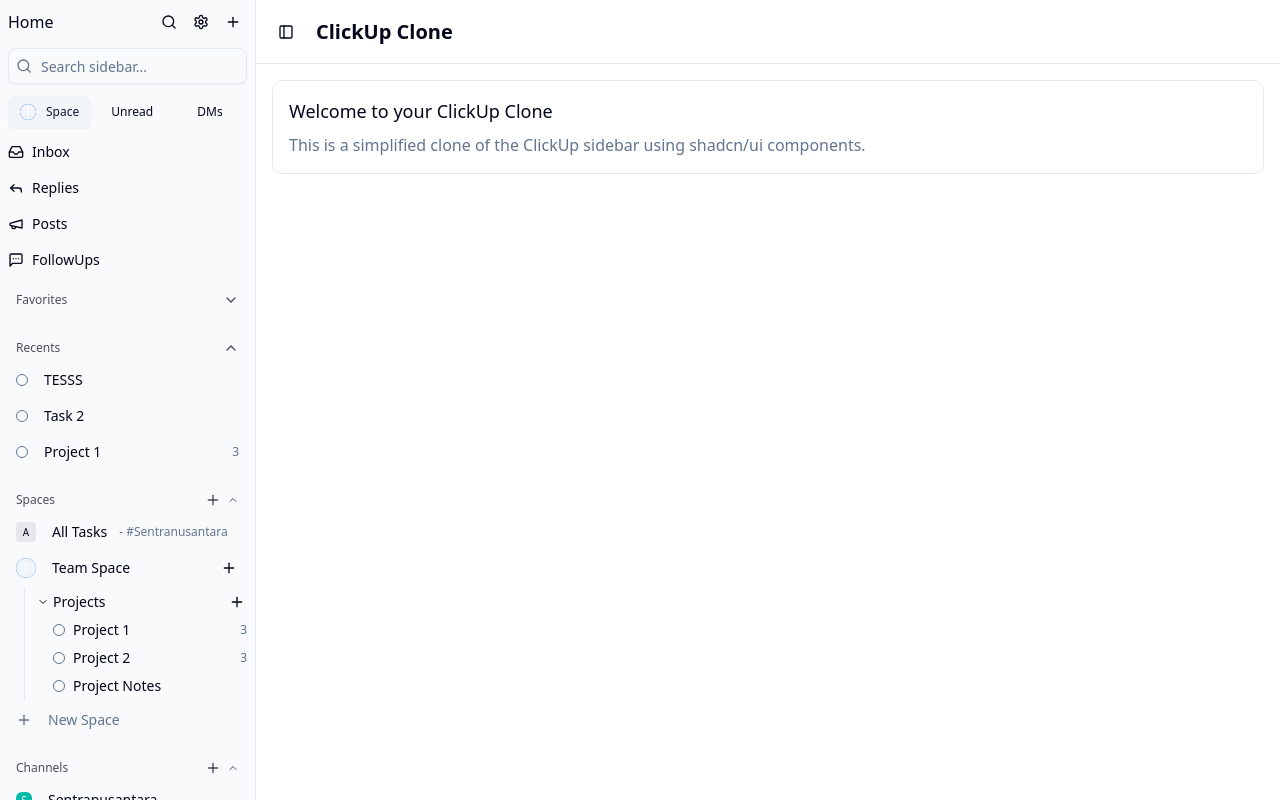
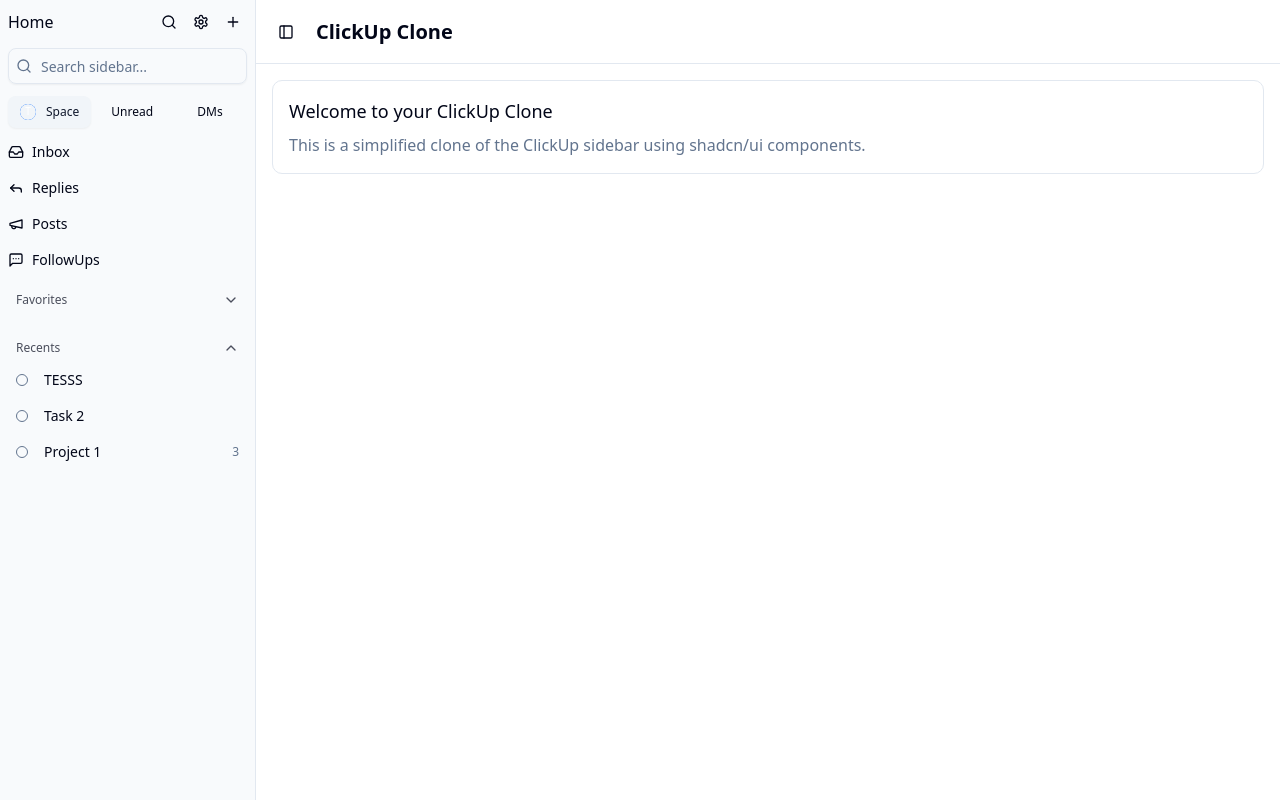
Before and after one commit to Alexwilliam112/oos-clickup, a Next.js app: page / in a window 1280 px wide. Built offline with nearby package versions, Linux system fonts and the light colour scheme.

Commit message:
fixed: hydration error on dashboard

```diff
--- a/src/components/clickup-sidebar.jsx
+++ b/src/components/clickup-sidebar.jsx
@@ -1,12 +1,22 @@
-"use client"
+"use client";
 
-import * as React from "react"
-import { ChevronDown, Hash, Inbox, Megaphone, MessageSquareMore, Plus, Reply, Search, Settings } from "lucide-react"
+import * as React from "react";
+import {
+  ChevronDown,
+  Hash,
+  Inbox,
+  Megaphone,
+  MessageSquareMore,
+  Plus,
+  Reply,
+  Search,
+  Settings,
+} from "lucide-react";
 
-import { Avatar, AvatarFallback } from "@/components/ui/avatar"
-import { Button } from "@/components/ui/button"
-import { Collapsible, CollapsibleContent, CollapsibleTrigger } from "@/components/ui/collapsible"
-import { Input } from "@/components/ui/input"
+import { Avatar, AvatarFallback } from "@/components/ui/avatar";
+import { Button } from "@/components/ui/button";
+import { Collapsible, CollapsibleContent, CollapsibleTrigger } from "@/components/ui/collapsible";
+import { Input } from "@/components/ui/input";
 import {
   Sidebar,
   SidebarContent,
@@ -18,11 +28,11 @@
   SidebarMenuButton,
   SidebarMenuItem,
   SidebarRail,
-} from "@/components/ui/sidebar"
+} from "@/components/ui/sidebar";
 
 export function ClickUpSidebar() {
-  const [searchQuery, setSearchQuery] = React.useState("")
-  const [activeFilter, setActiveFilter] = React.useState("Space")
+  const [searchQuery, setSearchQuery] = React.useState("");
+  const [activeFilter, setActiveFilter] = React.useState("Space");
 
   return (
     <Sidebar>
@@ -167,198 +177,8 @@
             </CollapsibleContent>
           </SidebarGroup>
         </Collapsible>
-
-        {/* Spaces Section */}
-        <Collapsible className="w-full" defaultOpen>
-          <SidebarGroup>
-            <SidebarGroupLabel asChild className="group/label">
-              <CollapsibleTrigger className="flex w-full items-center justify-between">
-                <span className="text-xs font-medium">Spaces</span>
-                <div className="flex items-center gap-1">
-                  <Button variant="ghost" size="icon" className="h-5 w-5">
-                    <Plus className="h-3 w-3" />
-                  </Button>
-                  <ChevronDown className="h-3 w-3 transition-transform group-data-[state=open]/label:rotate-180" />
-                </div>
-              </CollapsibleTrigger>
-            </SidebarGroupLabel>
-            <CollapsibleContent>
-              <SidebarGroupContent>
-                <SidebarMenu>
-                  <SidebarMenuItem>
-                    <SidebarMenuButton asChild>
-                      <a href="#" className="flex items-center">
-                        <div className="mr-2 flex h-5 w-5 items-center justify-center rounded bg-gray-200 text-[10px] font-medium">
-                          A
-                        </div>
-                        <span>All Tasks</span>
-                        <span className="ml-1 text-xs text-muted-foreground">- #Sentranusantara</span>
-                      </a>
-                    </SidebarMenuButton>
-                  </SidebarMenuItem>
-
-                  {/* Team Space with nested items */}
-                  <SidebarMenuItem>
-                    <SidebarMenuButton asChild>
-                      <a href="#" className="flex items-center">
-                        <Avatar className="mr-2 h-5 w-5 bg-blue-500 text-white">
-                          <AvatarFallback className="text-[10px]">T</AvatarFallback>
-                        </Avatar>
-                        <span>Team Space</span>
-                        <div className="ml-auto flex items-center gap-1">
-                          <Button variant="ghost" size="icon" className="h-5 w-5">
-                            <Plus className="h-3 w-3" />
-                          </Button>
-                        </div>
-                      </a>
-                    </SidebarMenuButton>
-
-                    {/* Projects Folder */}
-                    <div className="ml-4 mt-1 border-l pl-3">
-                      <div className="flex items-center py-1">
-                        <ChevronDown className="mr-1 h-3 w-3" />
-                        <span className="text-sm">Projects</span>
-                        <div className="ml-auto flex items-center gap-1">
-                          <Button variant="ghost" size="icon" className="h-5 w-5">
-                            <Plus className="h-3 w-3" />
-                          </Button>
-                        </div>
-                      </div>
-
-                      {/* Project 1 */}
-                      <div className="ml-4 py-1">
-                        <a href="#" className="flex items-center text-sm">
-                          <div className="mr-2 h-3 w-3 rounded-sm border border-muted-foreground"></div>
-                          <span>Project 1</span>
-                          <span className="ml-auto text-xs text-muted-foreground">3</span>
-                        </a>
-                      </div>
-
-                      {/* Project 2 */}
-                      <div className="ml-4 py-1">
-                        <a href="#" className="flex items-center text-sm">
-                          <div className="mr-2 h-3 w-3 rounded-sm border border-muted-foreground"></div>
-                          <span>Project 2</span>
-                          <span className="ml-auto text-xs text-muted-foreground">3</span>
-                        </a>
-                      </div>
-
-                      {/* Project Notes */}
-                      <div className="ml-4 py-1">
-                        <a href="#" className="flex items-center text-sm">
-                          <div className="mr-2 h-3 w-3 rounded-sm border border-muted-foreground"></div>
-                          <span>Project Notes</span>
-                        </a>
-                      </div>
-                    </div>
-                  </SidebarMenuItem>
-
-                  <SidebarMenuItem>
-                    <SidebarMenuButton asChild>
-                      <a href="#" className="flex items-center text-muted-foreground">
-                        <Plus className="mr-2 h-4 w-4" />
-                        <span>New Space</span>
-                      </a>
-                    </SidebarMenuButton>
-                  </SidebarMenuItem>
-                </SidebarMenu>
-              </SidebarGroupContent>
-            </CollapsibleContent>
-          </SidebarGroup>
-        </Collapsible>
-
-        {/* Channels Section */}
-        <Collapsible className="w-full" defaultOpen>
-          <SidebarGroup>
-            <SidebarGroupLabel asChild className="group/label">
-              <CollapsibleTrigger className="flex w-full items-center justify-between">
-                <span className="text-xs font-medium">Channels</span>
-                <div className="flex items-center gap-1">
-                  <Button variant="ghost" size="icon" className="h-5 w-5">
-                    <Plus className="h-3 w-3" />
-                  </Button>
-                  <ChevronDown className="h-3 w-3 transition-transform group-data-[state=open]/label:rotate-180" />
-                </div>
-              </CollapsibleTrigger>
-            </SidebarGroupLabel>
-            <CollapsibleContent>
-              <SidebarGroupContent>
-                <SidebarMenu>
-                  <SidebarMenuItem>
-                    <SidebarMenuButton asChild>
-                      <a href="#" className="flex items-center">
-                        <div className="mr-2 flex h-4 w-4 items-center justify-center rounded-sm bg-teal-500 text-[10px] font-medium text-white">
-                          S
-                        </div>
-                        <span>Sentranusantara</span>
-                      </a>
-                    </SidebarMenuButton>
-                  </SidebarMenuItem>
-                  <SidebarMenuItem>
-                    <SidebarMenuButton asChild>
-                      <a href="#" className="flex items-center">
-                        <Hash className="mr-2 h-4 w-4" />
-                        <span>Welcome</span>
-                      </a>
-                    </SidebarMenuButton>
-                  </SidebarMenuItem>
-                  <SidebarMenuItem>
-                    <SidebarMenuButton asChild>
-                      <a href="#" className="flex items-center text-muted-foreground">
-                        <Plus className="mr-2 h-4 w-4" />
-                        <span>Add Channel</span>
-                      </a>
-                    </SidebarMenuButton>
-                  </SidebarMenuItem>
-                </SidebarMenu>
-              </SidebarGroupContent>
-            </CollapsibleContent>
-          </SidebarGroup>
-        </Collapsible>
-
-        {/* Direct Messages Section */}
-        <Collapsible className="w-full" defaultOpen>
-          <SidebarGroup>
-            <SidebarGroupLabel asChild className="group/label">
-              <CollapsibleTrigger className="flex w-full items-center justify-between">
-                <span className="text-xs font-medium">Direct Messages</span>
-                <div className="flex items-center gap-1">
-                  <Button variant="ghost" size="icon" className="h-5 w-5">
-                    <Plus className="h-3 w-3" />
-                  </Button>
-                  <ChevronDown className="h-3 w-3 transition-transform group-data-[state=open]/label:rotate-180" />
-                </div>
-              </CollapsibleTrigger>
-            </SidebarGroupLabel>
-            <CollapsibleContent>
-              <SidebarGroupContent>
-                <SidebarMenu>
-                  <SidebarMenuItem>
-                    <SidebarMenuButton asChild>
-                      <a href="#" className="flex items-center">
-                        <Avatar className="mr-2 h-5 w-5 bg-purple-500 text-white">
-                          <AvatarFallback className="text-[10px]">D</AvatarFallback>
-                        </Avatar>
-                        <span>Dimas</span>
-                        <span className="ml-1 text-xs text-muted-foreground">You</span>
-                      </a>
-                    </SidebarMenuButton>
-                  </SidebarMenuItem>
-                  <SidebarMenuItem>
-                    <SidebarMenuButton asChild>
-                      <a href="#" className="flex items-center text-muted-foreground">
-                        <Plus className="mr-2 h-4 w-4" />
-                        <span>Add people</span>
-                      </a>
-                    </SidebarMenuButton>
-                  </SidebarMenuItem>
-                </SidebarMenu>
-              </SidebarGroupContent>
-            </CollapsibleContent>
-          </SidebarGroup>
-        </Collapsible>
       </SidebarContent>
       <SidebarRail />
     </Sidebar>
-  )
+  );
 }
```
